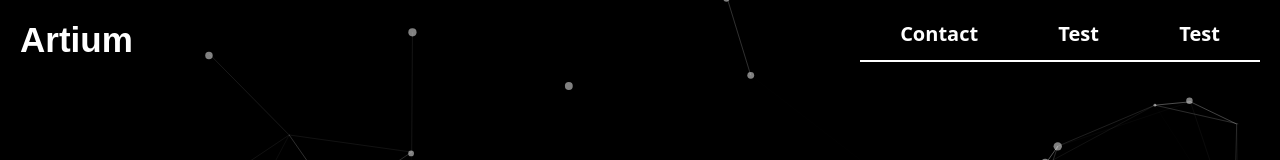
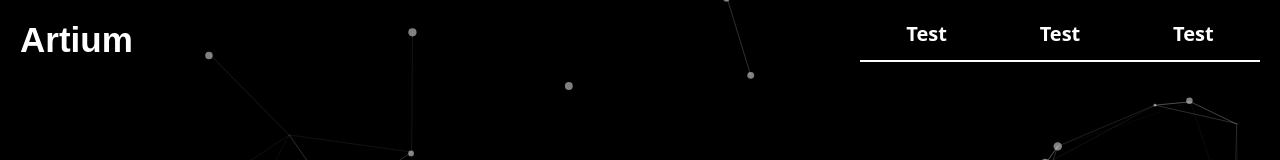
Before and after one commit to artium-team/artium-team.github.io, a plain HTML site: page index.html in a window 1280 px wide. Shown: the top 160 px of the page. Drawn offline with Linux system fonts and the light colour scheme.

Commit message:
Beta version

```diff
--- a/index.html
+++ b/index.html
@@ -15,7 +15,7 @@
             <h1>Artium</h1>
         </div>
         <div class="top-right-container">
-            <h1>Contact</h1>
+            <h1>Test</h1>
             <h1>Test</h1>
             <h1>Test</h1>
         </div>
```
